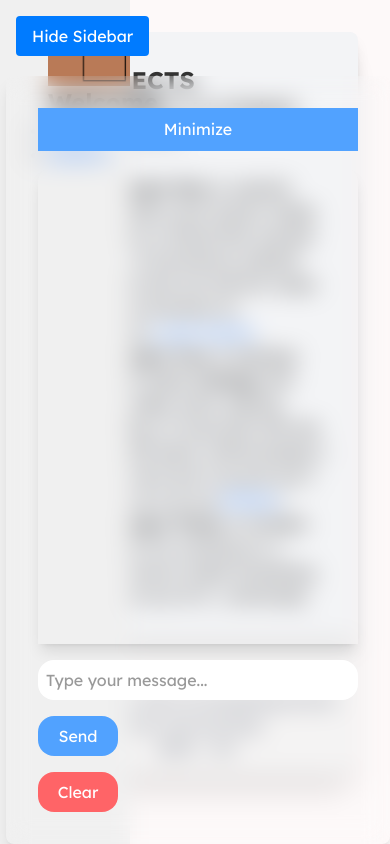
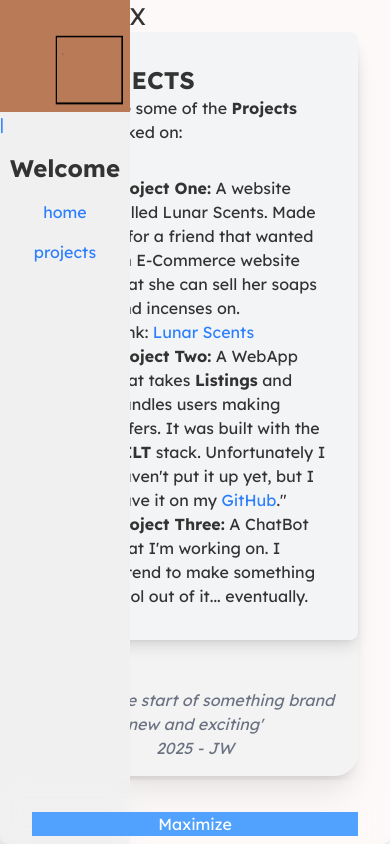
Before and after one commit to Jamickin/chata, a SvelteKit app: page /projects in a window 390 px wide. Built offline with nearby package versions, Linux system fonts and the light colour scheme.

Commit message:
I fixed the Sidebar and made it more accesible

```diff
--- a/src/app.css
+++ b/src/app.css
@@ -38,7 +38,7 @@ a {
 }
 
 button {
-	@apply hover:opacity-80;
+	@apply hover:opacity-80 cursor-pointer;
 }
 
 a::after {
--- a/src/components/Sidebar.svelte
+++ b/src/components/Sidebar.svelte
@@ -6,24 +6,23 @@
 	}
 </script>
 
-<button class="toggle-button" on:click={toggleSidebar}>
-	{#if isSidebarVisible}
-		Hide Sidebar
-	{:else}
-		Show Sidebar
-	{/if}
-</button>
-
 <nav
 	class:sidebar-hidden={!isSidebarVisible}
-	class="sidebar w-1/3 bg-[#f0f0f0] fixed top-0 left-0 h-full"
+	class="sidebar w-1/3 bg-[#f0f0f0] fixed top-0 left-0 h-full flex flex-col"
 >
-	<ul>
-		<img src="/LOGO.png" alt="My Logo" class="w-full" />
+	<button class="absolute -right-4 text-2xl" onclick={toggleSidebar}>
+		{#if isSidebarVisible}
+			X
+		{:else}
+			=
+		{/if}
+	</button>
+	<div class="flex flex-col items-center">
+		<a onclick={toggleSidebar} href="/"><img src="/LOGO.png" alt="My Logo" class="w-full" /></a>
 		<h3 class="lexend-bold">Welcome</h3>
-		<li><a href="/" class="logo">home</a></li>
-		<li><a href="/projects" class="logo">projects</a></li>
-	</ul>
+		<a onclick={toggleSidebar} href="/" class="logo">home</a>
+		<a onclick={toggleSidebar} href="/projects" class="logo">projects</a>
+	</div>
 </nav>
 
 <style>
@@ -31,18 +30,6 @@
 		transition: transform 0.3s ease-in-out;
 	}
 	.sidebar-hidden {
-		transform: translateX(-200%);
-	}
-	.toggle-button {
-		position: fixed;
-		top: 1rem;
-		left: 1rem;
-		background-color: #007bff;
-		color: white;
-		border: none;
-		padding: 0.5rem 1rem;
-		cursor: pointer;
-		border-radius: 0.25rem;
-		z-index: 999;
+		transform: translateX(-100%);
 	}
 </style>
--- a/src/routes/+layout.svelte
+++ b/src/routes/+layout.svelte
@@ -5,12 +5,10 @@
 	import Sidebar from '../components/Sidebar.svelte';
 	import { onMount } from 'svelte';
 
-	let { children } = $props();
-	let mobileMenu = false;
 	let isMobile = $state(false);
 
 	function checkWindowWidth() {
-		isMobile = window.innerWidth <= 1026;
+		isMobile = window.innerWidth <= 768;
 	}
 
 	onMount(() => {
@@ -18,6 +16,7 @@
 		window.addEventListener('resize', checkWindowWidth);
 		return () => window.removeEventListener('resize', checkWindowWidth);
 	});
+	let { children } = $props();
 </script>
 
 {#if isMobile}
--- a/src/routes/projects/components/Chat.svelte
+++ b/src/routes/projects/components/Chat.svelte
@@ -7,12 +7,20 @@
 	let error = $state(null);
 	let notification = $state('');
 	let apiBaseUrl = 'https://neat-kindly-frog.ngrok-free.app';
-	let minimized = $state(false);
+	let minimized = $state(true);
+	let isMobile = $state(false);
+
+	function checkWindowWidth() {
+		isMobile = window.innerWidth <= 1026;
+	}
 
 	onMount(() => {
 		if (typeof window !== 'undefined' && typeof localStorage !== 'undefined') {
 			messages = JSON.parse(localStorage.getItem('chatMessages')) || [];
 		}
+		checkWindowWidth();
+		window.addEventListener('resize', checkWindowWidth);
+		return () => window.removeEventListener('resize', checkWindowWidth);
 	});
 
 	function saveMessages() {
@@ -82,7 +90,11 @@
 	}
 </script>
 
-<div class="glass w-96 fixed bottom-[-2rem] right-0 {minimized ? 'h-16' : 'h-[768px]'} ">
+<div
+	class="glass {isMobile ? 'w-full' : 'w-96'} fixed right-0 bottom-[-2rem] {minimized
+		? 'h-16'
+		: 'h-[500px]'} "
+>
 	<button class="w-full h-16 bg-blue-400 text-white" onclick={() => (minimized = !minimized)}>
 		{minimized ? 'Maximize' : 'Minimize'}
 	</button>
```
